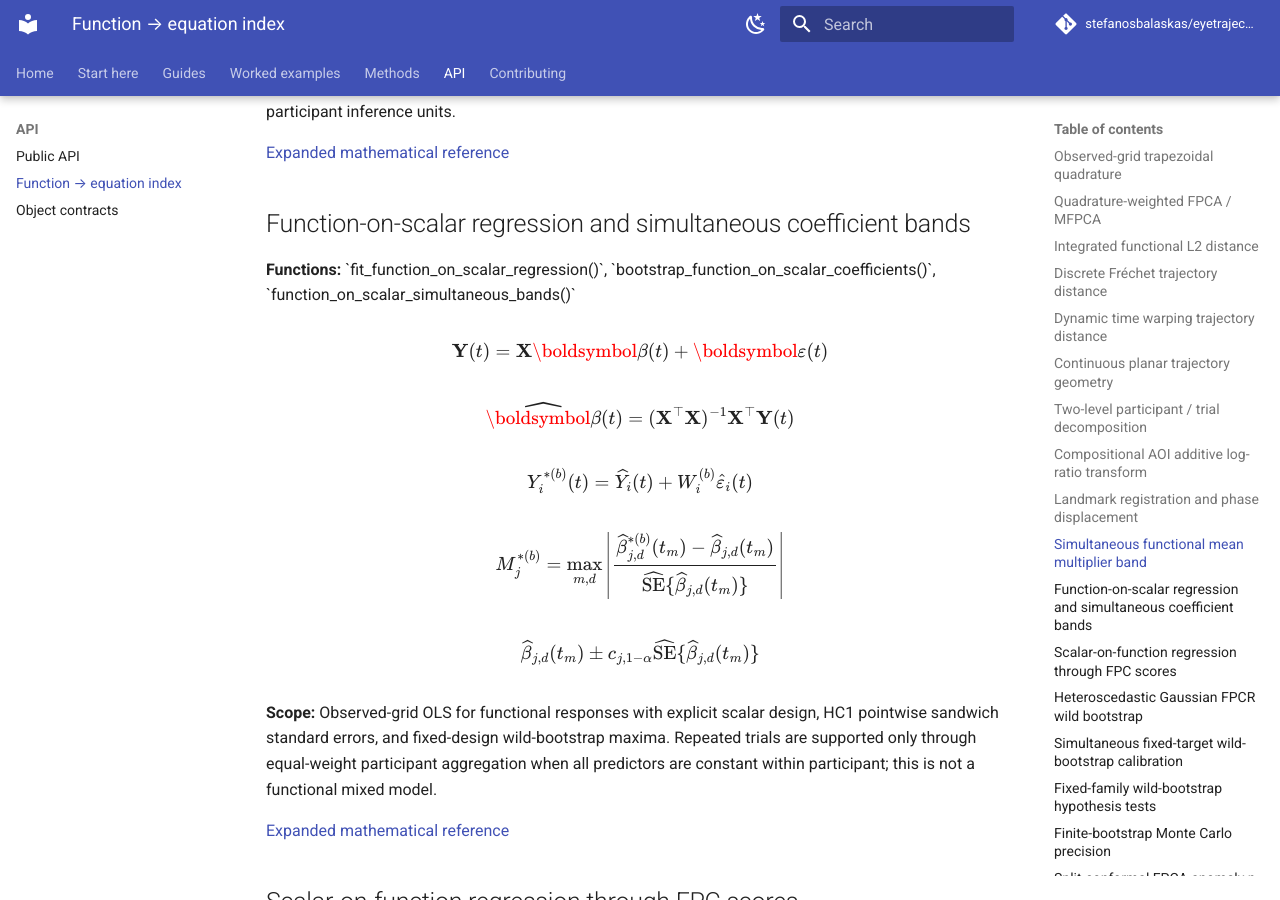
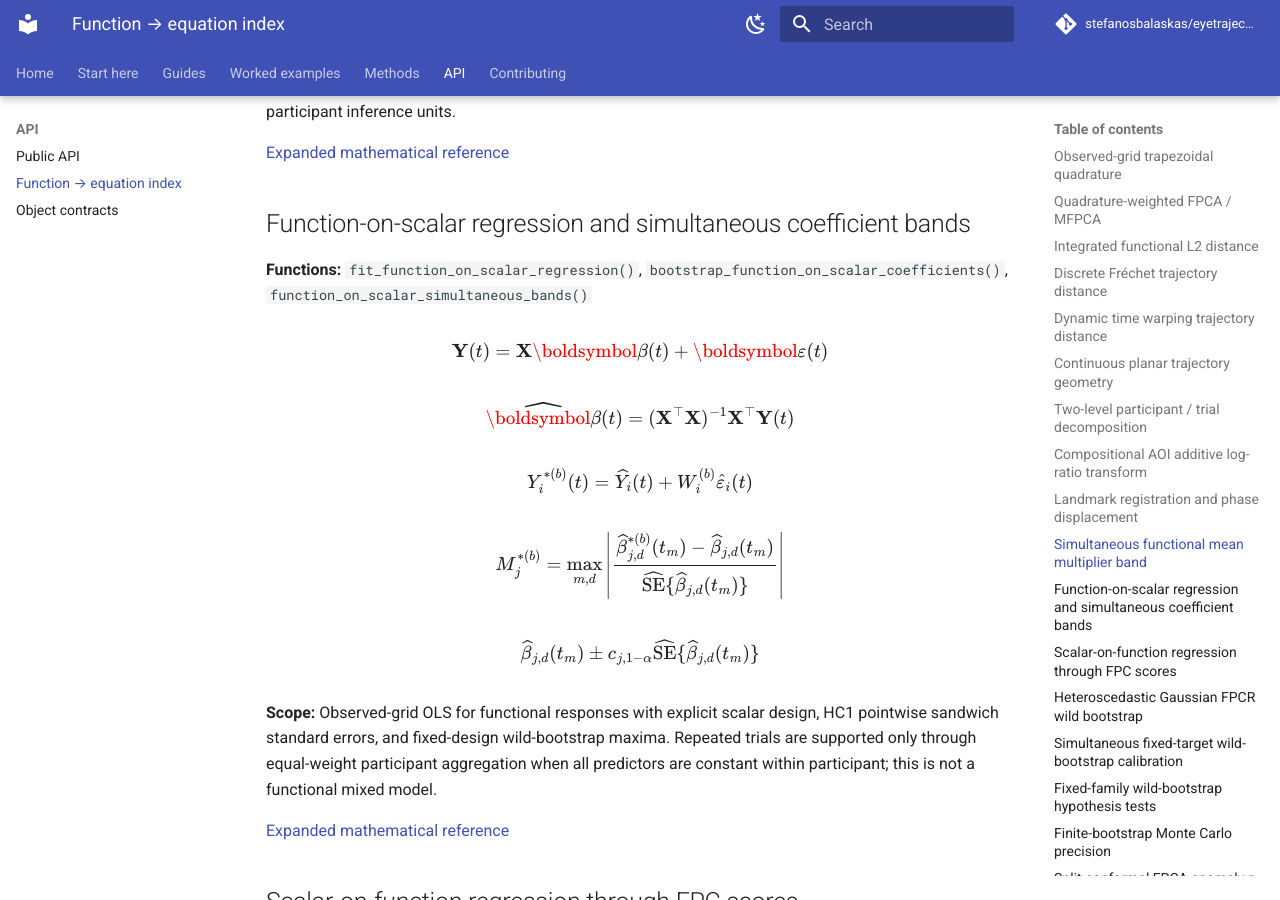
Before and after one commit to stefanosbalaskas/eyetrajectoriespy, an MkDocs documentation site: the page built from docs/reference/function-equation-index.md, in a window 1280 px wide and 900 px high, scrolled down 4527 px. Built offline with MkDocs 1.6.1 and Material for MkDocs 9.7.7, drawn with Linux system fonts in a browser that asks for light colours; comment, search, counter and statistics services are not loaded.

```diff
--- a/docs/reference/function-equation-index.md
+++ b/docs/reference/function-equation-index.md
@@ -182,7 +182,7 @@ $$
 
 ## Function-on-scalar regression and simultaneous coefficient bands
 
-**Functions:** \`fit_function_on_scalar_regression()\`, \`bootstrap_function_on_scalar_coefficients()\`, \`function_on_scalar_simultaneous_bands()\`
+**Functions:** `fit_function_on_scalar_regression()`, `bootstrap_function_on_scalar_coefficients()`, `function_on_scalar_simultaneous_bands()`
 
 $$
 \mathbf Y(t)=\mathbf X\boldsymbol\beta(t)+\boldsymbol\varepsilon(t)
```
